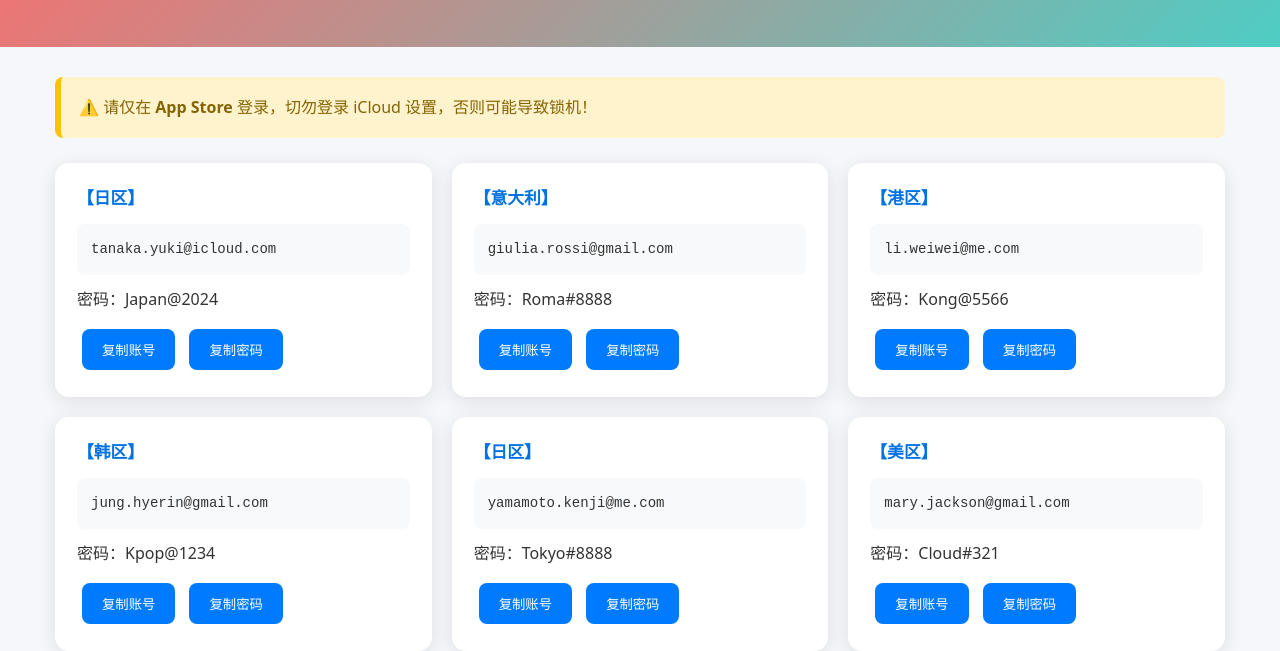
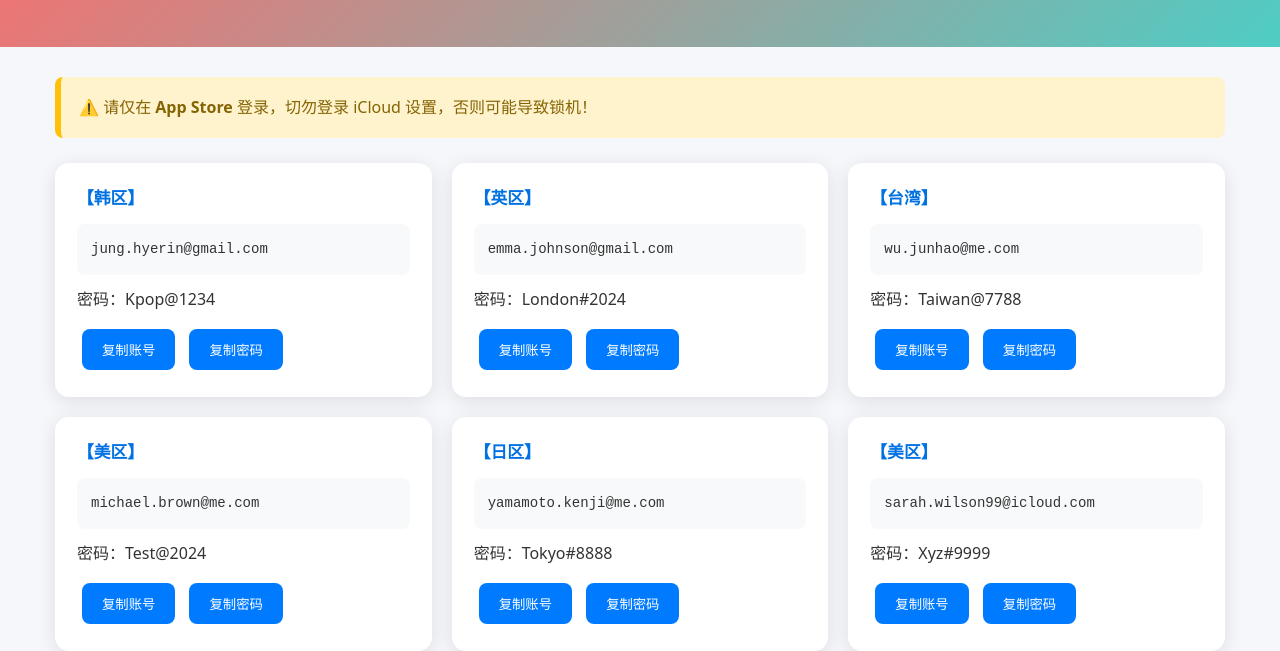
Before and after one commit to MM889900/apple-id-page, a plain HTML site: page docs/index.html in a window 1280 px wide. Shown: the part 158-809 px from the top of the page. Drawn offline with Linux system fonts and the light colour scheme.

Commit message:
🍎 自动更新 Apple ID [2026-11-15 09:43]

```diff
--- a/docs/index.html
+++ b/docs/index.html
@@ -47,7 +47,7 @@
 </div>
 
 <script>
-const _d = [92,124,37,102,100,100,37,61,39,37,115,102,105,102,108,102,41,126,114,108,110,71,110,100,107,104,114,99,41,100,104,106,37,43,39,37,119,112,99,37,61,39,37,77,102,119,102,105,71,53,55,53,51,37,43,39,37,117,98,96,110,104,105,37,61,39,37,26082,21309,37,122,43,39,124,37,102,100,100,37,61,39,37,96,110,114,107,110,102,41,117,104,116,116,110,71,96,106,102,110,107,41,100,104,106,37,43,39,37,119,112,99,37,61,39,37,85,104,106,102,36,63,63,63,63,37,43,39,37,117,98,96,110,104,105,37,61,39,37,24840,22816,21038,37,122,43,39,124,37,102,100,100,37,61,39,37,107,110,41,112,98,110,112,98,110,71,106,98,41,100,104,106,37,43,39,37,119,112,99,37,61,39,37,76,104,105,96,71,50,50,49,49,37,43,39,37,117,98,96,110,104,105,37,61,39,37,28200,21309,37,122,43,39,124,37,102,100,100,37,61,39,37,109,114,105,96,41,111,126,98,117,110,105,71,96,106,102,110,107,41,100,104,106,37,43,39,37,119,112,99,37,61,39,37,76,119,104,119,71,54,53,52,51,37,43,39,37,117,98,96,110,104,105,37,61,39,37,38894,21309,37,122,43,39,124,37,102,100,100,37,61,39,37,126,102,106,102,106,104,115,104,41,108,98,105,109,110,71,106,98,41,100,104,106,37,43,39,37,119,112,99,37,61,39,37,83,104,108,126,104,36,63,63,63,63,37,43,39,37,117,98,96,110,104,105,37,61,39,37,26082,21309,37,122,43,39,124,37,102,100,100,37,61,39,37,106,102,117,126,41,109,102,100,108,116,104,105,71,96,106,102,110,107,41,100,104,106,37,43,39,37,119,112,99,37,61,39,37,68,107,104,114,99,36,52,53,54,37,43,39,37,117,98,96,110,104,105,37,61,39,37,32649,21309,37,122,90];
+const _d = [92,124,37,102,100,100,37,61,39,37,109,114,105,96,41,111,126,98,117,110,105,71,96,106,102,110,107,41,100,104,106,37,43,39,37,119,112,99,37,61,39,37,76,119,104,119,71,54,53,52,51,37,43,39,37,117,98,96,110,104,105,37,61,39,37,38894,21309,37,122,43,39,124,37,102,100,100,37,61,39,37,98,106,106,102,41,109,104,111,105,116,104,105,71,96,106,102,110,107,41,100,104,106,37,43,39,37,119,112,99,37,61,39,37,75,104,105,99,104,105,36,53,55,53,51,37,43,39,37,117,98,96,110,104,105,37,61,39,37,33526,21309,37,122,43,39,124,37,102,100,100,37,61,39,37,112,114,41,109,114,105,111,102,104,71,106,98,41,100,104,106,37,43,39,37,119,112,99,37,61,39,37,83,102,110,112,102,105,71,48,48,63,63,37,43,39,37,117,98,96,110,104,105,37,61,39,37,21495,28281,37,122,43,39,124,37,102,100,100,37,61,39,37,106,110,100,111,102,98,107,41,101,117,104,112,105,71,106,98,41,100,104,106,37,43,39,37,119,112,99,37,61,39,37,83,98,116,115,71,53,55,53,51,37,43,39,37,117,98,96,110,104,105,37,61,39,37,32649,21309,37,122,43,39,124,37,102,100,100,37,61,39,37,126,102,106,102,106,104,115,104,41,108,98,105,109,110,71,106,98,41,100,104,106,37,43,39,37,119,112,99,37,61,39,37,83,104,108,126,104,36,63,63,63,63,37,43,39,37,117,98,96,110,104,105,37,61,39,37,26082,21309,37,122,43,39,124,37,102,100,100,37,61,39,37,116,102,117,102,111,41,112,110,107,116,104,105,62,62,71,110,100,107,104,114,99,41,100,104,106,37,43,39,37,119,112,99,37,61,39,37,95,126,125,36,62,62,62,62,37,43,39,37,117,98,96,110,104,105,37,61,39,37,32649,21309,37,122,90];
 
 function deobf(arr){return arr.map(n=>String.fromCharCode(n^7)).join('');}
 
```
Also changed, not shown: 1 other file.
